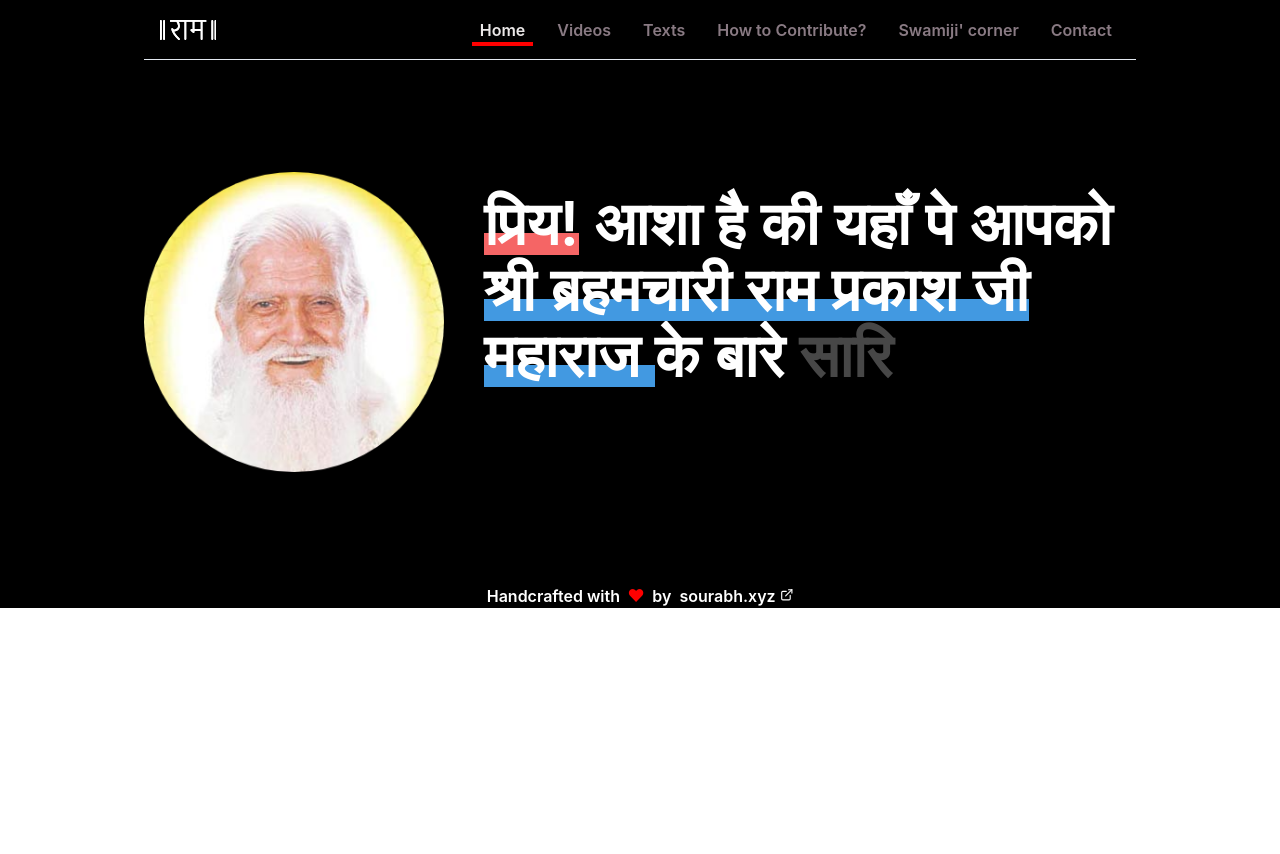
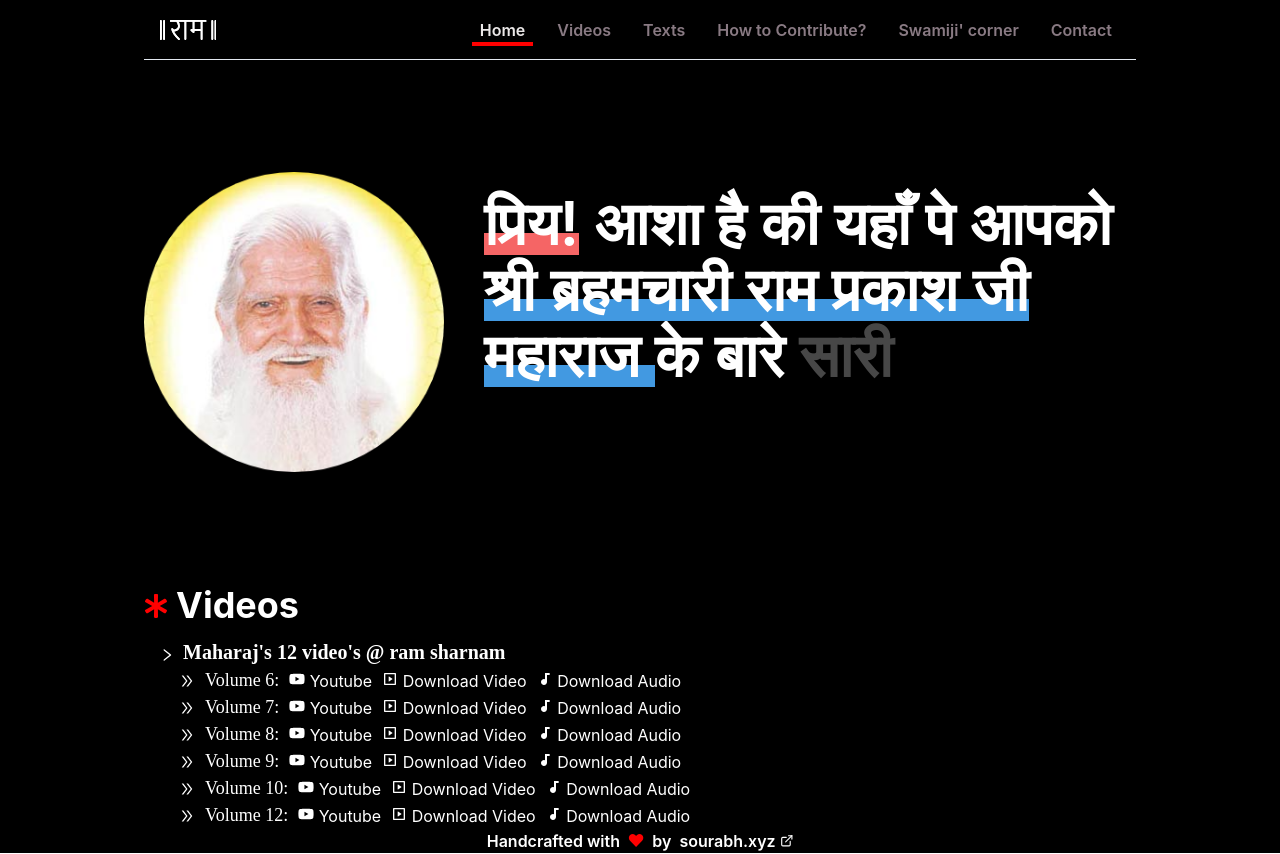
Before and after one commit to sourabhxyz/prakash.love, a Next.js app: page /home in a window 1280 px wide. Before the commit the page ends 800 px from the top, so only its background shows below. Built offline with nearby package versions, Linux system fonts and the light colour scheme.

Commit message:
added videos 6-12, these are good wrt audio

```diff
--- a/package.json
+++ b/package.json
@@ -13,6 +13,7 @@
     "@chakra-ui/react": "^1.8.6",
     "@emotion/react": "^11.8.2",
     "@emotion/styled": "^11.8.1",
+    "@fontsource/dancing-script": "^4.5.7",
     "framer-motion": "^6.2.8",
     "grapheme-splitter": "^1.0.4",
     "next": "12.1.0",
--- a/pages/home.tsx
+++ b/pages/home.tsx
@@ -1,9 +1,27 @@
 import { NextPage } from 'next';
 
-import { Stack, Box, Text, HStack, Image } from '@chakra-ui/react';
+import {
+  Stack,
+  Box,
+  Text,
+  HStack,
+  Image,
+  Heading,
+  Icon,
+  List,
+  ListItem,
+  ListIcon,
+  OrderedList,
+  UnorderedList,
+  Link,
+} from '@chakra-ui/react';
 
 import { motion, Variants } from 'framer-motion';
 // import GraphemeSplitter from 'grapheme-splitter';
+import { FaAsterisk, FaYoutube } from 'react-icons/fa';
+import { MdAudiotrack } from 'react-icons/md';
+import { RiVideoLine } from 'react-icons/ri';
+import { AiOutlineRight, AiOutlineDoubleRight } from 'react-icons/ai';
 
 const MotionText = motion(Text);
 const MotionBox = motion(Box);
@@ -19,6 +37,78 @@ const sentence: Variants = {
     },
   },
 };
+
+const videos = [
+  {
+    heading: "Maharaj's 12 video's @ ram sharnam",
+    children: [
+      // {
+      //   youtubeLink:
+      //     'https://www.youtube.com/watch?v=nkW2LW1YbbM&list=PLhZ1VBbrK-eRm3USpYe_cnV82p-s1St5a&index=1',
+      //   linkText: 'Volume 1',
+      //   videoDownloadLink:
+      //     'https://www.odrive.com/s/3808f47c-9ff2-4b08-b0bc-2cb820a6d62a-623f3525',
+      //   audioDownloadLink: '',
+      // },
+      // {
+      //   youtubeLink:
+      //     'https://www.youtube.com/watch?v=MD9VrON8sH4&list=PLhZ1VBbrK-eRm3USpYe_cnV82p-s1St5a&index=2',
+      //   linkText: 'Volume 2',
+      //   downloadLink:
+      //     'https://www.odrive.com/s/473ceae8-fa4b-437a-a10e-7aa0bbdb09ca-623f3539',
+      //   audioDownloadLink: '',
+      // },
+      {
+        youtubeLink: 'https://youtu.be/wSuOKhA9yik',
+        linkText: 'Volume 6',
+        downloadLink:
+          'https://www.odrive.com/s/848d357e-8170-44c6-b906-df9b9b87a322-6249c8b8',
+        audioDownloadLink:
+          'https://www.odrive.com/s/21b7392f-13dc-46ad-8c00-4c186b3af68e-6249c999',
+      },
+      {
+        youtubeLink: 'https://youtu.be/cm9eGemMXFQ',
+        linkText: 'Volume 7',
+        downloadLink:
+          'https://www.odrive.com/s/731c1c8d-2496-460d-b48b-cc653f47bc8c-6249c87e',
+        audioDownloadLink:
+          'https://www.odrive.com/s/a44ad95c-ab47-4720-847e-7bae5ab8a1cc-6249c883',
+      },
+      {
+        youtubeLink: 'https://youtu.be/soBK6mr0rUg',
+        linkText: 'Volume 8',
+        downloadLink:
+          'https://www.odrive.com/s/e0f4a450-8440-4f7f-9682-6948ca6a6868-6249c86f',
+        audioDownloadLink:
+          'https://www.odrive.com/s/d9d75d9d-282f-4f14-9e7d-f3b87848b887-6249c875',
+      },
+      {
+        youtubeLink: 'https://youtu.be/l35lAE6BDzQ',
+        linkText: 'Volume 9',
+        downloadLink:
+          'https://www.odrive.com/s/821dd953-8608-4954-b970-a93cd13fbf58-6249c24f',
+        audioDownloadLink:
+          'https://www.odrive.com/s/1d9c0287-b436-4e05-b0d9-5b2feb73ba54-6249c865',
+      },
+      {
+        youtubeLink: 'https://youtu.be/VAHW7HXPpAk',
+        linkText: 'Volume 10',
+        downloadLink:
+          'https://www.odrive.com/s/810653bb-71bf-42f1-9558-1e9993cb0203-6249c1f7',
+        audioDownloadLink:
+          'https://www.odrive.com/s/9e782694-19cb-4f8b-96d7-ca332640fc74-6249c1f2',
+      },
+      {
+        youtubeLink: 'https://youtu.be/8nOe4-kHIHE',
+        linkText: 'Volume 12',
+        downloadLink:
+          'https://www.odrive.com/s/62cfba62-a9ca-4d4e-ae3f-73fc691e6b6d-6249c1bb',
+        audioDownloadLink:
+          'https://www.odrive.com/s/07c760da-e491-4509-96ab-ff4e300db512-6249c1e7',
+      },
+    ],
+  },
+];
 
 const letter: Variants = {
   hidden: {
@@ -39,16 +129,35 @@ const headingStyle = {
   color: 'white',
 };
 
+const linkStyle = {
+  position: 'relative',
+  _after: {
+    content: "''",
+    width: '0px',
+    height: '2px',
+    position: 'absolute',
+    bottom: 0.5,
+    left: 0,
+    bg: 'red',
+    // zIndex: 1,
+    transition: '0.3s',
+  },
+  _hover: {
+    _after: {
+      width: 'full',
+    },
+  },
+};
+
 const Home: NextPage = () => {
   // const splitter = new GraphemeSplitter();
   return (
-    <MotionStack
+    <MotionBox initial={{ opacity: 0 }} animate={{ opacity: 1 }}>
+      <Stack
         align={'center'}
         spacing={{ base: 8, md: 10 }}
         py={{ base: 20, md: 28 }}
         direction={{ base: 'column', md: 'row' }}
-      initial={{ opacity: 0 }}
-      animate={{ opacity: 1 }}
       >
         <Image
           width={{ base: '200px', md: '250px', lg: '300px' }}
@@ -117,14 +226,78 @@ const Home: NextPage = () => {
               ))}
           </MotionText>
           <MotionText sx={headingStyle} as={'span'}>
-          {' के बारे सारि जानकारी मिले।'.split(' ').map((char, index) => (
+            {' के बारे सारी जानकारी मिले।'.split(' ').map((char, index) => (
               <MotionBox as={'span'} key={index} variants={letter}>
                 {char}{' '}
               </MotionBox>
             ))}
           </MotionText>
         </MotionBox>
-    </MotionStack>
+      </Stack>
+      <Box id="videos">
+        <HStack paddingBottom={'10px'}>
+          <Icon as={FaAsterisk} boxSize={'1.5em'} color={'red'}></Icon>
+          <Heading color="white">Videos</Heading>
+        </HStack>
+        <List>
+          {videos.map((video) => (
+            <ListItem color="white" key={video.heading} pl={'15px'}>
+              <ListIcon as={AiOutlineRight} />
+              <Text
+                as={'span'}
+                fontFamily={"'Dancing Script', cursive"}
+                fontWeight={'600'}
+                fontSize={'xl'}
+              >
+                {video.heading}
+              </Text>
+              <List paddingLeft={'20px'}>
+                {video.children.map((videoChildren, index) => (
+                  <ListItem key={index}>
+                    {/* <ListIcon as={AiOutlineDoubleRight} /> */}
+                    <HStack spacing={'10px'}>
+                      <Icon as={AiOutlineDoubleRight}></Icon>
+                      <Text
+                        as={'span'}
+                        fontFamily={"'Dancing Script', cursive"}
+                        fontWeight={'400'}
+                        fontSize={'lg'}
+                      >
+                        {videoChildren.linkText}:
+                      </Text>
+                      <Link
+                        href={videoChildren.youtubeLink}
+                        isExternal={true}
+                        sx={linkStyle}
+                      >
+                        {' '}
+                        <Icon as={FaYoutube}></Icon> Youtube
+                      </Link>
+                      <Link
+                        href={videoChildren.videoDownloadLink}
+                        isExternal={true}
+                        sx={linkStyle}
+                      >
+                        {' '}
+                        <Icon as={RiVideoLine}></Icon> Download Video
+                      </Link>
+                      <Link
+                        href={videoChildren.audioDownloadLink}
+                        isExternal={true}
+                        sx={linkStyle}
+                      >
+                        {' '}
+                        <Icon as={MdAudiotrack}></Icon> Download Audio
+                      </Link>
+                    </HStack>
+                  </ListItem>
+                ))}
+              </List>
+            </ListItem>
+          ))}
+        </List>
+      </Box>
+    </MotionBox>
   );
 };
 
```
Also changed, not shown: 1 other file (tests, documents, lock files or other folders). Lines whose indentation alone changed are shown as unchanged.
